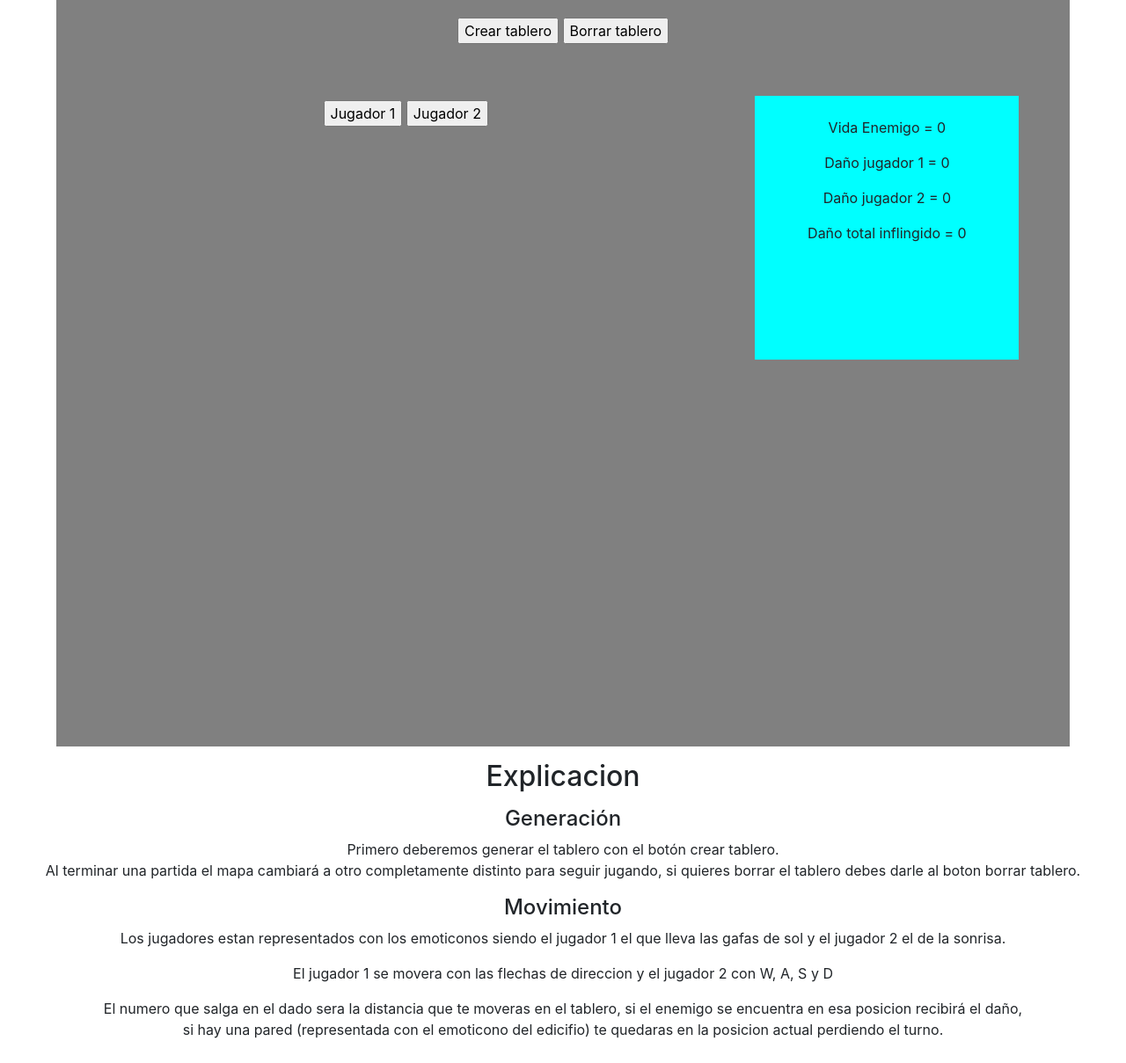
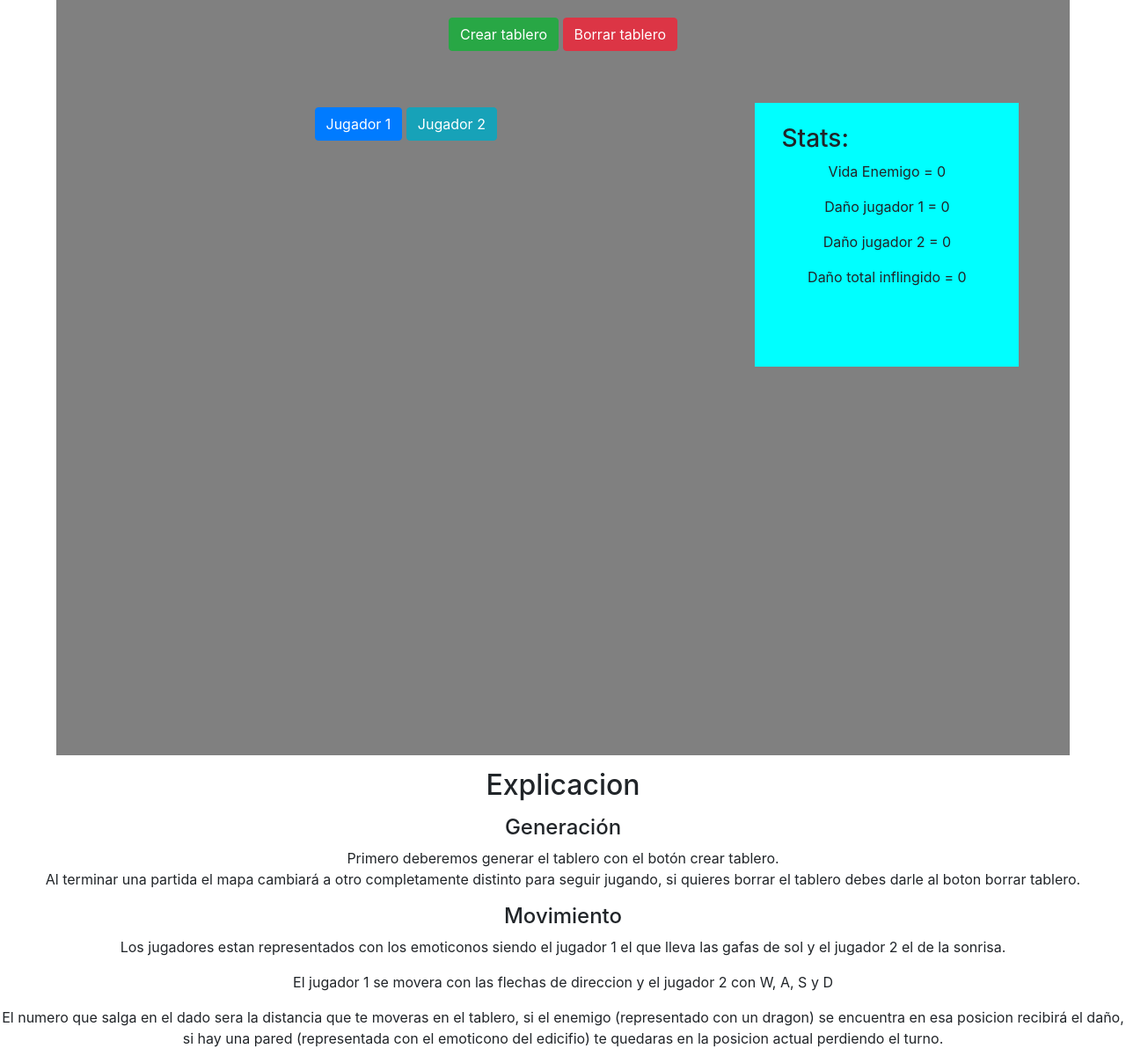
Before and after one commit to JoseSSantos/js-RolGame, a plain HTML site: page index.html in a window 1280 px wide. Shown: the part 63-1272 px from the top of the page at 88% size. Drawn offline with nearby package versions, Linux system fonts and the light colour scheme.

Commit message:
0.1
Line optimization and button adaptation in bootstrap 5

```diff
--- a/index.html
+++ b/index.html
@@ -30,7 +30,6 @@
                 j1dano=0;
                 vidainicial=0;
                 danorecivido=0;
-
                 var array=[];
 
             function personajes() {                 //Generacion de personajes y sus estadisticas
@@ -49,15 +48,6 @@
                     celdaenemigo=Math.floor(Math.random()*100);
                     evida=Math.floor((Math.random() * (1000 - 500 + 1)) + 500);
                     vidainicial=evida;
-
-                    //Pruebas
-                    console.log("J1 "+j1dano+ " daño");
-                    console.log("J2 "+j2dano+ " daño");
-                    console.log("J1 "+jugador1+" posicion");
-                    console.log("J2 "+jugador2+" posicion");
-                    console.log("Enemigo "+celdaenemigo);
-                    console.log("Vida Enemigo "+evida);
-
             }
 
                                     //Generacion de paredes que bloquean el paso
@@ -69,7 +59,6 @@
                     array.push(numero);
                     //console.log("Array "+array);
                     }
-
             }
 
             function fgenerar() {
@@ -154,11 +143,9 @@
                    if (movimientos1==4){
                        movimientos1=1;
                    }
-                   console.log(movimientos1);
                    dado1+=movimientos1;
                    dado1text="Jugador 1 = "+dado1;
                    $("#dado1").html(dado1text);
-                   console.log(jugador1);
             }
             }
 
@@ -169,15 +156,13 @@
                    if (movimientos2==4){
                        movimientos2=1;
                    }
-                   console.log(movimientos2);
                    dado2+=movimientos2;
                    dado2text="Jugador 2 = "+dado2;
                     $("#dado2").html(dado2text);
             }
             }
 
-
-                                                            //Intento de funcion para colocar el texto con las estadisticas (No implementado)
+           /*                                                 //Intento de funcion para colocar el texto con las estadisticas (No implementado)
             function stats(){
                 return function(){
 
@@ -187,17 +172,13 @@
                     dano2text="Daño jugador 2 = "+j2dano2;
                     danorecivido=vidainicial-evida;
                     $("#evida").html(evidatext);
-                    console.log("Vida ha funcionado v2");
                     $("#danorecivido").html(danorecivido);
                     $("#dano1").html(dano1text);
                     $("#dano2").html(dano2text);
 
                 }
-            }
-
-
+            }*/
                                             //Funcion que comprueba si se esta atacando, el daño que se hace y si el enemigo sigue vivo, si no sigue vivo se reinicia
-
             function atacar(dano){
 
                 console.log("Estoy atacando");
@@ -211,19 +192,13 @@
                     $("#dano1").html("Daño jugador 1 = "+0);
                     $("#dano2").html("Daño jugador 2 = "+0);
                     $("#danorecivido").html("Daño total inflingido = "+danorecivido);
-
-
-
                     $("#dado1").html("Jugador 1 = "+0);
                     $("#dado2").html("Jugador 2 = "+0);
 
                     alert("Habeis acabado con el enemigo!!");
                     personajes();
                     paredes();
-
                 }
-
-
             }
                                             //Funcion de movimiento en la que se capta la entrada por teclado de las letras de movimientos
                                             // W,A,S,D y las flechas
@@ -237,37 +212,21 @@
                 celdaanterior2=jugador2;
 
                 switch (tecla){
-                    case 38:
-                            jugador1-=dado1*10;
-                            dado1=0;
+                    case 38:    jugador1-=dado1*10; dado1=0;
                     break;
-                    case 40:
-                            jugador1+=dado1*10;
-                            dado1=0;
+                    case 40:    jugador1+=dado1*10; dado1=0;
                     break;
-                    case 39:
-                            jugador1+=dado1*1;
-                            dado1=0;
+                    case 39:    jugador1+=dado1*1; dado1=0;
                     break;
-                    case 37:
-                            jugador1-=dado1*1;
-                            dado1=0;
+                    case 37:    jugador1-=dado1*1; dado1=0;
                     break;
-                    case 87:
-                            jugador2-=dado2*10;
-                            dado2=0;
+                    case 87:    jugador2-=dado2*10; dado2=0;
                     break;
-                    case 83:
-                            jugador2+=dado2*10;
-                            dado2=0;
+                    case 83:    jugador2+=dado2*10; dado2=0;
                     break;
-                    case 68:
-                            jugador2+=dado2*1;
-                            dado2=0;
+                    case 68:    jugador2+=dado2*1; dado2=0;
                     break;
-                    case 65:
-                            jugador2-=dado2*1;
-                            dado2=0;
+                    case 65:    jugador2-=dado2*1; dado2=0;
                     break;
                     default:
                     alert("Se ha equivocado, debe pulsar las flechas del teclado");
@@ -285,32 +244,24 @@
                     jugador2=celdaanterior2;
                 }
                 else if(jugador1==celdaenemigo){
-
-                    console.log("Voy a atacar");
                     jugador1=celdaanterior1;
                     atacar(j1dano);
                     }
                 else if(jugador2==celdaenemigo){
-
-                    console.log("Voy a atacar");
                     jugador2=celdaanterior2;
                     atacar(j2dano);
                 }
                 else if(array.includes(jugador1)){
                     jugador1=celdaanterior1;
-                    console.log("Choque");
                 }
                 else if(array.includes(jugador2)){
                     jugador2=celdaanterior2;
                 }
                 else{
-
                     actualizar();
                 }
                 actualizar();
             }
-
-
 
                                         //Funcion para actualizar el tablero tras cada movimiento de los peronajes manteniendo la disposicion
             function actualizar(){
@@ -320,7 +271,6 @@
                     $("#dano1").html("Daño jugador 1 = "+j1dano);
                     $("#dano2").html("Daño jugador 2 = "+j2dano);
                     $("#danorecivido").html("Daño total inflingido = "+danorecivido);
-                    console.log("daño recivido "+danorecivido);
                 var contador=0;
 
                         //Crear a los jugadores para luego poder moverlos
@@ -357,7 +307,7 @@
                                         //Intentar hacer que se genere una tabla nueva
                                         //No se como
                                 }else{
-                            tabla += "";           //aqui iba j * i
+                            tabla += "";
                         }
 
                             tabla += "</td>";
@@ -388,20 +338,21 @@
     <title>Document</title>
 </head>
 <body>
-    <div id="general" style="background-color: grey;height: 900px; margin-left:5%; margin-right: 5%;">
+    <div id="general" style="background-color: grey;height: 910px; margin-left:5%; margin-right: 5%;">
 
 
     <h1 style="text-align: center; margin-top: 1%;">Juego de ROL</h1>
 
     <div id="botones" style="text-align: center; margin-top: 2%;margin-bottom: 1%;">
 
-    <input type="button" value="Crear tablero" id="btnGenerar">
-    <input type="button" value="Borrar tablero" id="btnBorrar">
+    <input type="button" class="btn btn-success" value="Crear tablero" id="btnGenerar">
+    <input type="button" class="btn btn-danger" value="Borrar tablero" id="btnBorrar">
 
     </div>
 
     <div id="datos" class=" mt-5"style="width: 300px;height: 300px; background-color: aqua; float :right; margin-right: 5%;">
         <br>
+        <h3 style="margin-left: 10%;">Stats:</h3>
         <p id="evida" style="text-align: center;"></p>
         <p id="dano1" style="text-align: center;"></p>
         <p id="dano2" style="text-align: center;"></p>
@@ -418,8 +369,8 @@
 
     <div id="botones" style="text-align: center; margin-top: 1%;margin-bottom: 1%;">
 
-    <input type="button" value="Jugador 1" id="btnMovimiento1">
-    <input type="button" value="Jugador 2" id="btnMovimiento2">
+    <input type="button" class="btn btn-primary" value="Jugador 1" id="btnMovimiento1">
+    <input type="button" class="btn btn-info" value="Jugador 2" id="btnMovimiento2">
 
     </div>
     <div>
@@ -445,7 +396,7 @@
     <h4 style="text-align: center;">Movimiento</h4>
     <p style="text-align: center;">Los jugadores estan representados con los emoticonos siendo el jugador 1 el que lleva las gafas de sol y el jugador 2 el de la sonrisa.</p>
     <p style="text-align: center;">El jugador 1 se movera con las flechas de direccion y el jugador 2 con W, A, S y D</p>
-    <p style="text-align: center;">El numero que salga en el dado sera la distancia que te moveras en el tablero, si el enemigo se encuentra en esa posicion recibirá el daño,<br>
+    <p style="text-align: center;">El numero que salga en el dado sera la distancia que te moveras en el tablero, si el enemigo (representado con un dragon) se encuentra en esa posicion recibirá el daño,<br>
     si hay una pared (representada con el emoticono del edicifio) te quedaras en la posicion actual perdiendo el turno.
     </p>
 
```
